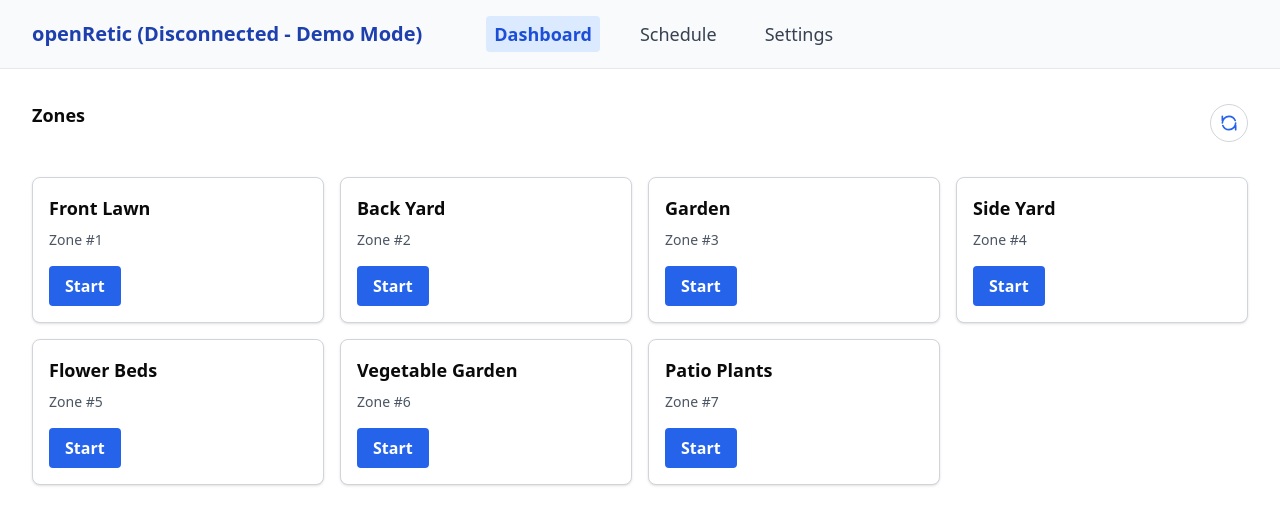
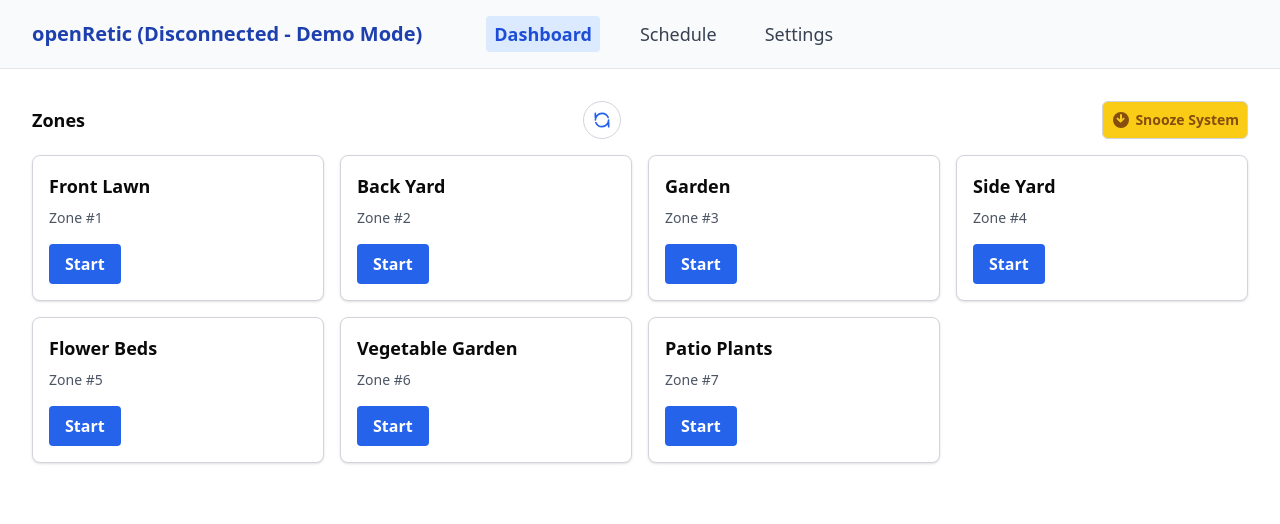
Before and after one commit to Belleye/openReticApp, a React (Vite) app in the folder openRetic-pwa/: page / in a window 1280 px wide. Shown: the top 524 px of the page. Built offline with nearby package versions, Linux system fonts and the light colour scheme.

Commit message:
snooze implemented

```diff
--- a/openRetic-pwa/src/pages/Dashboard.tsx
+++ b/openRetic-pwa/src/pages/Dashboard.tsx
@@ -42,12 +42,21 @@ const Dashboard = () => {
 
   // Update snooze countdown every second
   useEffect(() => {
-    if (!snoozeUntil) return;
-    const interval = setInterval(() => {
-      setSnoozeCountdown(getSnoozeCountdown(snoozeUntil));
-    }, 1000);
-    return () => clearInterval(interval);
-  }, [snoozeUntil]);
+    const currentSnoozeValue = getSnoozeCountdown(snoozeUntil);
+    setSnoozeCountdown(currentSnoozeValue); // Set immediately based on current snoozeUntil
+
+    if (currentSnoozeValue) { // Only set up interval if there's an active snooze
+      const interval = setInterval(() => {
+        const updatedCountdown = getSnoozeCountdown(snoozeUntil);
+        setSnoozeCountdown(updatedCountdown);
+        if (!updatedCountdown) { // Snooze expired or was cancelled (snoozeUntil changed)
+          clearInterval(interval);
+        }
+      }, 1000);
+      return () => clearInterval(interval); // Cleanup interval on unmount or if snoozeUntil changes
+    }
+    // No interval needed if currentSnoozeValue is null, and no active interval to clear if it wasn't set up.
+  }, [snoozeUntil]); // Re-run when snoozeUntil (derived from scheduleData.system.snooze_until) changes
 
   // Update manual countdowns every second
   useEffect(() => {
@@ -178,6 +187,36 @@ const Dashboard = () => {
     }
   };
 
+  // Cancel system snooze
+  const handleCancelSnooze = async () => {
+    const originalSnoozeUntil = scheduleData.system.snooze_until;
+    const updatedScheduleData: ScheduleData = {
+      ...scheduleData,
+      system: {
+        ...scheduleData.system,
+        snooze_until: null, // Cancel snooze by setting to null
+      },
+    };
+
+    setScheduleData(updatedScheduleData); // Optimistic update
+
+    try {
+      await saveFullSchedule(updatedScheduleData);
+      console.log('[Dashboard] System snooze cancelled and saved.');
+    } catch (error) {
+      console.error('[Dashboard] Failed to cancel snooze or save schedule:', error);
+      alert('Error: Could not cancel system snooze. Please check connection and try again.');
+      // Revert optimistic update
+      setScheduleData(prevData => ({
+        ...prevData,
+        system: {
+          ...prevData.system,
+          snooze_until: originalSnoozeUntil, // Revert to original snooze_until value
+        },
+      }));
+    }
+  };
+
   // --- Refresh logic ---
   const handleRefresh = async () => {
     setRefreshing(true);
@@ -211,8 +250,8 @@ const Dashboard = () => {
 
   return (
     <div className="p-8">
-      <div className="mb-8 flex items-center justify-between">
-        <h2 className="font-semibold text-lg mb-4">Zones</h2>
+      <div className="mb-4 flex flex-wrap items-center justify-between gap-4">
+        <h2 className="font-semibold text-lg">Zones</h2>
         <button
           className="ml-4 p-2 rounded-full border border-gray-300 hover:bg-gray-100 disabled:opacity-50 flex items-center"
           title="Refresh schedule"
@@ -232,6 +271,34 @@ const Dashboard = () => {
             </svg>
           )}
         </button>
+        {/* Snooze Button / Status / Cancel */}
+        <div>
+          {snoozeCountdown ? (
+            <button
+              className="p-2 rounded-md border flex items-center text-sm bg-red-500 hover:bg-red-600 text-white font-semibold"
+              title="Cancel system snooze"
+              onClick={handleCancelSnooze} // New handler
+            >
+              {/* Cancel Icon (example) */}
+              <svg xmlns="http://www.w3.org/2000/svg" className="h-5 w-5 mr-1" viewBox="0 0 20 20" fill="currentColor">
+                <path fillRule="evenodd" d="M10 18a8 8 0 100-16 8 8 0 000 16zM7 9a1 1 0 000 2h6a1 1 0 100-2H7z" clipRule="evenodd" />
+              </svg>
+              {snoozeCountdown} (Cancel Snooze)
+            </button>
+          ) : (
+            <button
+              className="p-2 rounded-md border border-gray-300 hover:bg-gray-100 flex items-center text-sm bg-yellow-400 hover:bg-yellow-500 text-yellow-800 font-semibold"
+              title="Snooze system"
+              onClick={() => setSnoozeModalOpen(true)}
+            >
+              {/* Snooze Icon (example) */}
+              <svg xmlns="http://www.w3.org/2000/svg" className="h-5 w-5 mr-1" viewBox="0 0 20 20" fill="currentColor">
+                <path fillRule="evenodd" d="M10 18a8 8 0 100-16 8 8 0 000 16zm1-13a1 1 0 10-2 0v4.586l-1.707-1.707a1 1 0 00-1.414 1.414l3 3a1 1 0 001.414 0l3-3a1 1 0 00-1.414-1.414L11 9.586V5z" clipRule="evenodd" />
+              </svg>
+              Snooze System
+            </button>
+          )}
+        </div>
       </div>
       {refreshMsg && (
         <div
@@ -306,12 +373,27 @@ const Dashboard = () => {
       <SnoozeModal
         open={snoozeModalOpen}
         onClose={() => setSnoozeModalOpen(false)}
-        onSnooze={(hours) => {
+        onSnooze={async (hours) => {
           const until = new Date(Date.now() + hours * 3600000).toISOString();
-          setScheduleData({
+          const newScheduleData: ScheduleData = {
             ...scheduleData,
             system: { ...scheduleData.system, snooze_until: until },
-          });
+          };
+          setScheduleData(newScheduleData); // Optimistic update
+          try {
+            await saveFullSchedule(newScheduleData); // Send to backend
+            console.log('[Dashboard] System snooze updated and saved.');
+          } catch (error) {
+            console.error('[Dashboard] Failed to save snooze state:', error);
+            alert('Failed to save snooze. Please try again.');
+            // Revert optimistic update: set back to the state before this attempt
+            // This assumes scheduleData captured at the start of this handler is the correct one to revert to.
+            // For more complex scenarios, a deep copy of the original state might be needed before optimistic update.
+            setScheduleData(prevData => ({
+              ...prevData,
+              system: { ...prevData.system, snooze_until: scheduleData.system.snooze_until } // Revert snooze_until
+            }));
+          }
         }}
       />
     </div>
```
